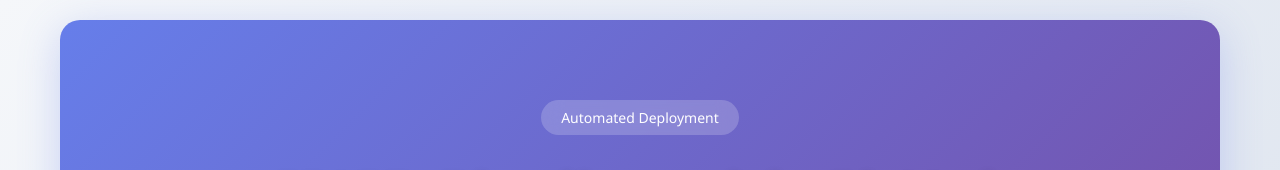
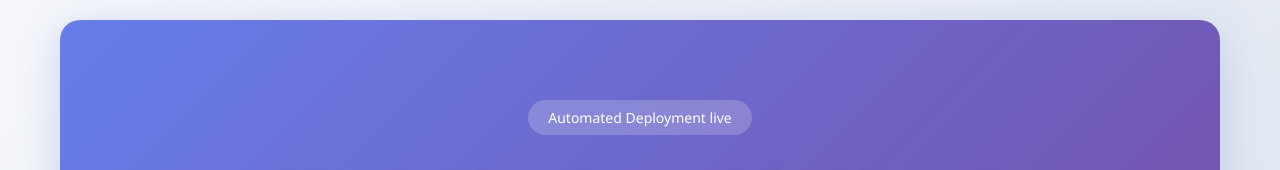
Before and after one commit to Aadi-420/ng-test, an Angular app: page / in a window 1280 px wide. Shown: the top 170 px of the page. Built offline with nearby package versions, Linux system fonts and the light colour scheme.

Commit message:
Update badge text for automated deployment status

```diff
--- a/src/app/app.component.html
+++ b/src/app/app.component.html
@@ -4,7 +4,7 @@
   <!-- Hero Section -->
   <header class="hero">
     <div class="hero-content">
-      <div class="badge"> Automated Deployment</div>
+      <div class="badge"> Automated Deployment live</div>
       <h1>CI/CD Pipeline with GitHub Actions and Docker</h1>
       <p class="subtitle">Automated testing, building, and deployment to GitHub Pages</p>
       <div class="status-badge">
```
